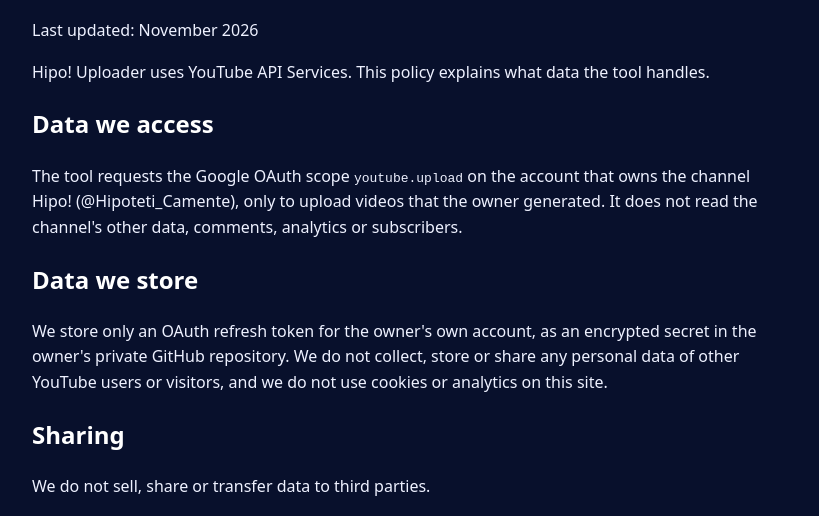
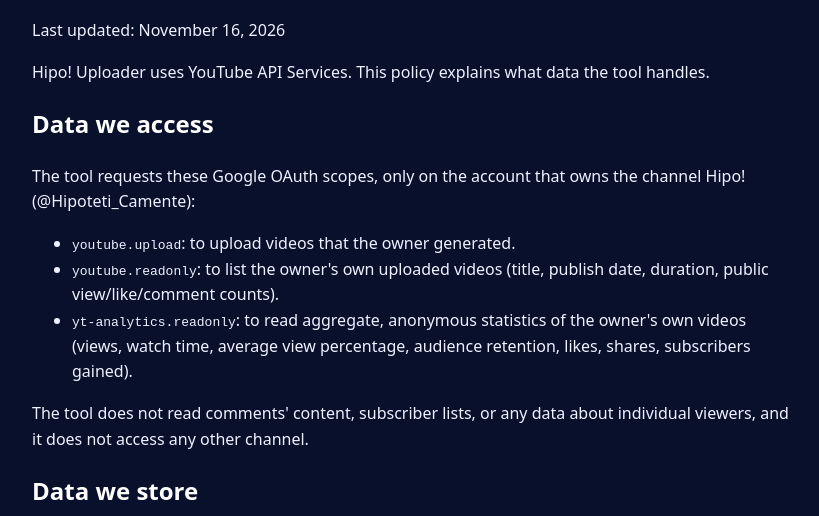
Before and after one commit to edsonaramburoo/Hipo-Site, a plain HTML site: page privacy.html in a window 1280 px wide. Shown: the part 229-745 px from the top of the page, without its empty margins (228-1047 px from the left). Drawn offline with Linux system fonts and the light colour scheme.

Commit message:
Privacy policy: add read-only YouTube scopes for channel statistics
Co-Authored-By: Claude Opus 5.5 <noreply@anthropic.com>
Claude-Session: https://claude.ai/code/session_01NMNzzRT2AoTKswChL8VbBV

```diff
--- a/privacy.html
+++ b/privacy.html
@@ -1,7 +1,7 @@
-<!doctype html><html lang="en"><head><meta charset="utf-8"><meta name="viewport" content="width=device-width,initial-scale=1"><title>Privacy Policy - Hipo! Uploader</title><style>:root{color-scheme:light dark}body{font-family:system-ui,sans-serif;max-width:760px;margin:0 auto;padding:24px 16px;line-height:1.6;background:#08102c;color:#eef1ff}a{color:#ffd23c}h1,h2{color:#fff}img.logo{width:96px;height:96px;border-radius:50%}nav a{margin-right:16px}footer{margin-top:40px;font-size:.85rem;opacity:.8}</style></head><body><img class="logo" src="logo.png" alt="Hipo! logo"><nav><a href="index.html">Home</a><a href="privacy.html">Privacy Policy</a><a href="terms.html">Terms of Service</a></nav><h1>Privacy Policy</h1><p>Last updated: November 2026</p>
+<!doctype html><html lang="en"><head><meta charset="utf-8"><meta name="viewport" content="width=device-width,initial-scale=1"><title>Privacy Policy - Hipo! Uploader</title><style>:root{color-scheme:light dark}body{font-family:system-ui,sans-serif;max-width:760px;margin:0 auto;padding:24px 16px;line-height:1.6;background:#08102c;color:#eef1ff}a{color:#ffd23c}h1,h2{color:#fff}img.logo{width:96px;height:96px;border-radius:50%}nav a{margin-right:16px}footer{margin-top:40px;font-size:.85rem;opacity:.8}</style></head><body><img class="logo" src="logo.png" alt="Hipo! logo"><nav><a href="index.html">Home</a><a href="privacy.html">Privacy Policy</a><a href="terms.html">Terms of Service</a></nav><h1>Privacy Policy</h1><p>Last updated: November 16, 2026</p>
 <p>Hipo! Uploader uses YouTube API Services. This policy explains what data the tool handles.</p>
-<h2>Data we access</h2><p>The tool requests the Google OAuth scope <code>youtube.upload</code> on the account that owns the channel Hipo! (@Hipoteti_Camente), only to upload videos that the owner generated. It does not read the channel's other data, comments, analytics or subscribers.</p>
-<h2>Data we store</h2><p>We store only an OAuth refresh token for the owner's own account, as an encrypted secret in the owner's private GitHub repository. We do not collect, store or share any personal data of other YouTube users or visitors, and we do not use cookies or analytics on this site.</p>
+<h2>Data we access</h2><p>The tool requests these Google OAuth scopes, only on the account that owns the channel Hipo! (@Hipoteti_Camente):</p><ul><li><code>youtube.upload</code>: to upload videos that the owner generated.</li><li><code>youtube.readonly</code>: to list the owner's own uploaded videos (title, publish date, duration, public view/like/comment counts).</li><li><code>yt-analytics.readonly</code>: to read aggregate, anonymous statistics of the owner's own videos (views, watch time, average view percentage, audience retention, likes, shares, subscribers gained).</li></ul><p>The tool does not read comments' content, subscriber lists, or any data about individual viewers, and it does not access any other channel.</p>
+<h2>Data we store</h2><p>We store an OAuth refresh token for the owner's own account, as an encrypted secret in the owner's private GitHub repository, and the aggregate statistics of the owner's own videos in that same private repository, to decide which videos work best. These statistics contain no personal data about viewers. The owner can delete them at any time by removing the files from the repository. We do not collect, store or share any personal data of other YouTube users or visitors, and we do not use cookies or analytics on this site.</p>
 <h2>Sharing</h2><p>We do not sell, share or transfer data to third parties.</p>
 <h2>Google user data</h2><p>The tool's use of information received from Google APIs adheres to the <a href="https://developers.google.com/terms/api-services-user-data-policy">Google API Services User Data Policy</a>, including the Limited Use requirements. Use of YouTube API Services is also governed by the <a href="http://www.google.com/policies/privacy">Google Privacy Policy</a>.</p>
 <h2>Revoking access</h2><p>You can revoke the tool's access at any time at <a href="https://myaccount.google.com/permissions">https://myaccount.google.com/permissions</a>, as described in <a href="https://security.google.com/settings/security/permissions">Google's security settings</a>. After revocation, the stored token stops working and is deleted by the owner.</p>
```
